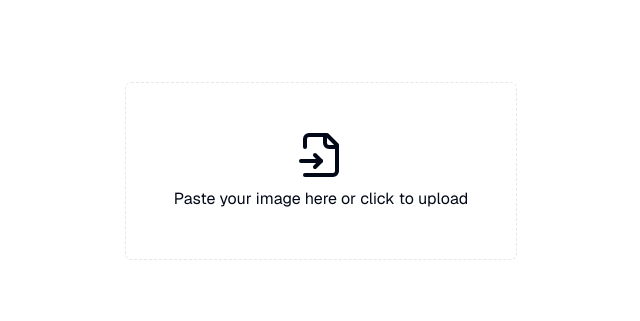
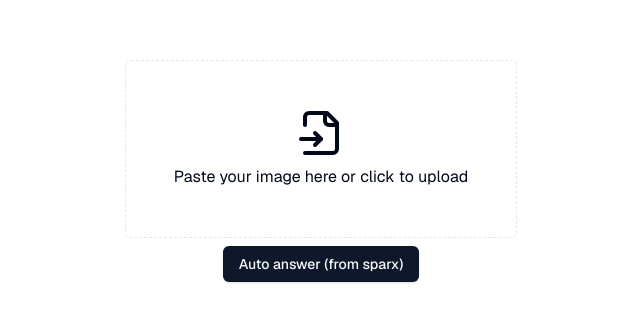
Before and after one commit to davedude1011/task-tackler-4, a Next.js app: page /sparx-solver-extension in a window 1280 px wide. Shown: the part 229-550 px from the top of the page, without its empty margins (319-959 px from the left). Built offline with nearby package versions, Linux system fonts and the light colour scheme; no server answers.

Commit message:
added auto import base64 image from sparx chrome extension

```diff
--- a/src/app/sparx-solver-extension/page.tsx
+++ b/src/app/sparx-solver-extension/page.tsx
@@ -10,6 +10,7 @@ import {
 
 import { MathJax, MathJaxContext } from "better-react-mathjax";
 import { useTheme } from "next-themes";
+import { Button } from "~/components/ui/button";
 
 function generate_random_number_string(length = 19): string {
   let random_number_string = "";
@@ -46,30 +47,24 @@ export default function Page() {
   } | null>(null);
 
   useEffect(() => {
-    // Function to handle the message
-    const handleMessage = (event: {
-      origin: string;
-      data: { base64Image: never };
-    }) => {
-      // Access the base64 image data from the message
-      // eslint-disable-next-line @typescript-eslint/no-unsafe-assignment
-      const { base64Image } = event.data;
+    // Define the event handler function
+    const handle_message = (
+      message: MessageEvent<{ type: string; message: string }>,
+    ) => {
+      if (message?.data.type === "sparx_solver_response_base_64") {
+        console.log("RESPONDED");
+        console.log(message?.data.message);
 
-      if (base64Image) {
-        console.log(`AUTO-FILL REQUEST ORIGIN: ${event.origin}`);
-        // Now you can use the base64 image in your logic, e.g., display it
-        console.log("Received base64 image:", base64Image);
-        // eslint-disable-next-line @typescript-eslint/no-unsafe-argument
-        setImage(base64Image); // Assuming you have a setImage function to display the image
+        setImage(message?.data.message);
       }
     };
 
-    // Add event listener to receive messages
-    window.addEventListener("message", handleMessage);
+    // Attach the event listener
+    window.addEventListener("message", handle_message);
 
     // Clean up the event listener when the component unmounts
     return () => {
-      window.removeEventListener("message", handleMessage);
+      window.removeEventListener("message", handle_message);
     };
   }, []);
 
@@ -263,9 +258,16 @@ export default function Page() {
   } else {
     return (
       <div className="flex h-screen flex-col">
-        <div className="flex flex-grow flex-col items-center justify-center">
+        <div className="flex flex-grow flex-col items-center justify-center gap-2">
           {/* Pass setImage to the FileInput component */}
           <FileInput image={image} setImage={setImage} />
+          <Button
+            onClick={() => {
+              window.postMessage({ type: "sparx_solver_request_base_64" }, "*");
+            }}
+          >
+            Auto answer (from sparx)
+          </Button>
         </div>
       </div>
     );
```
